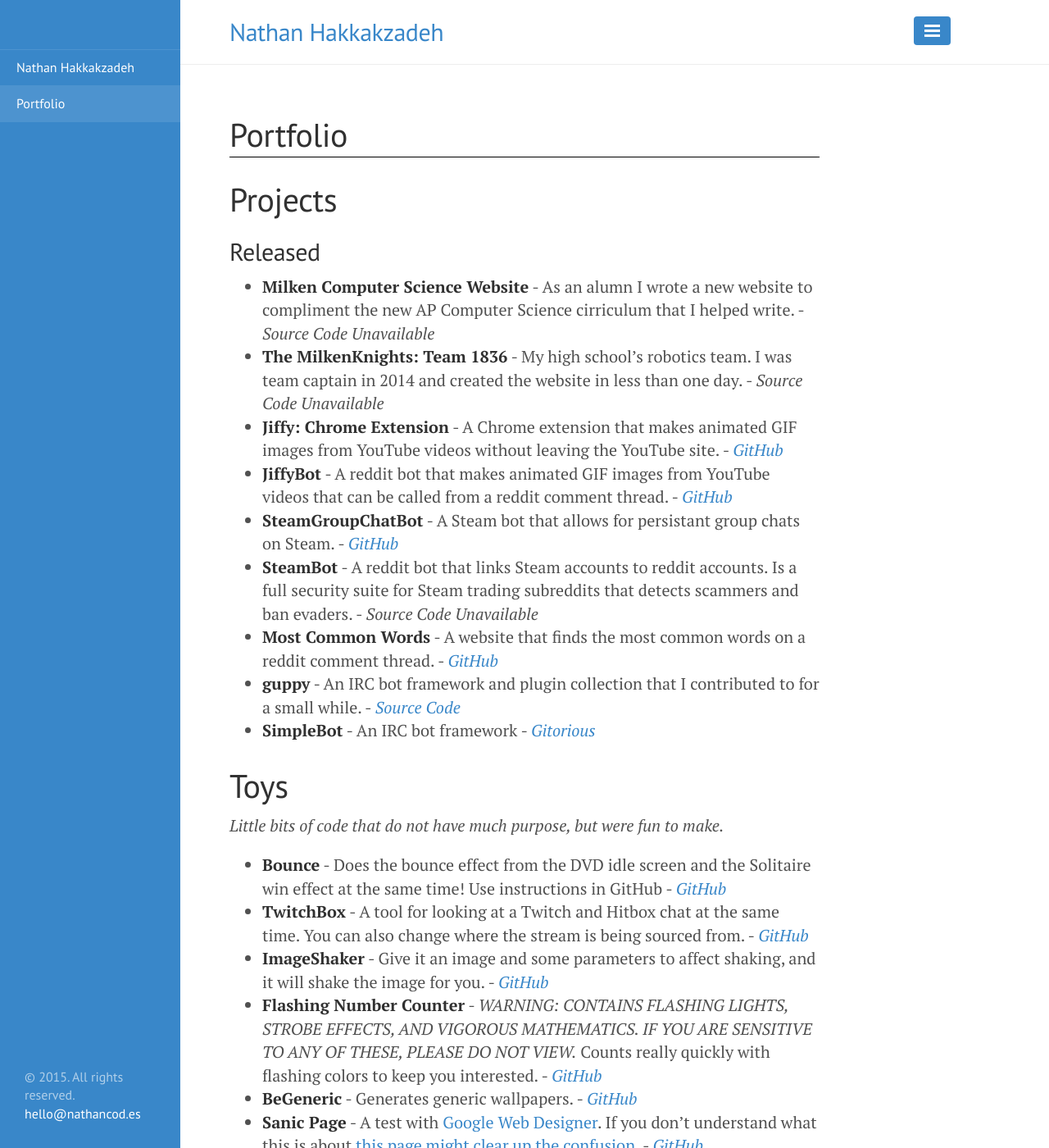
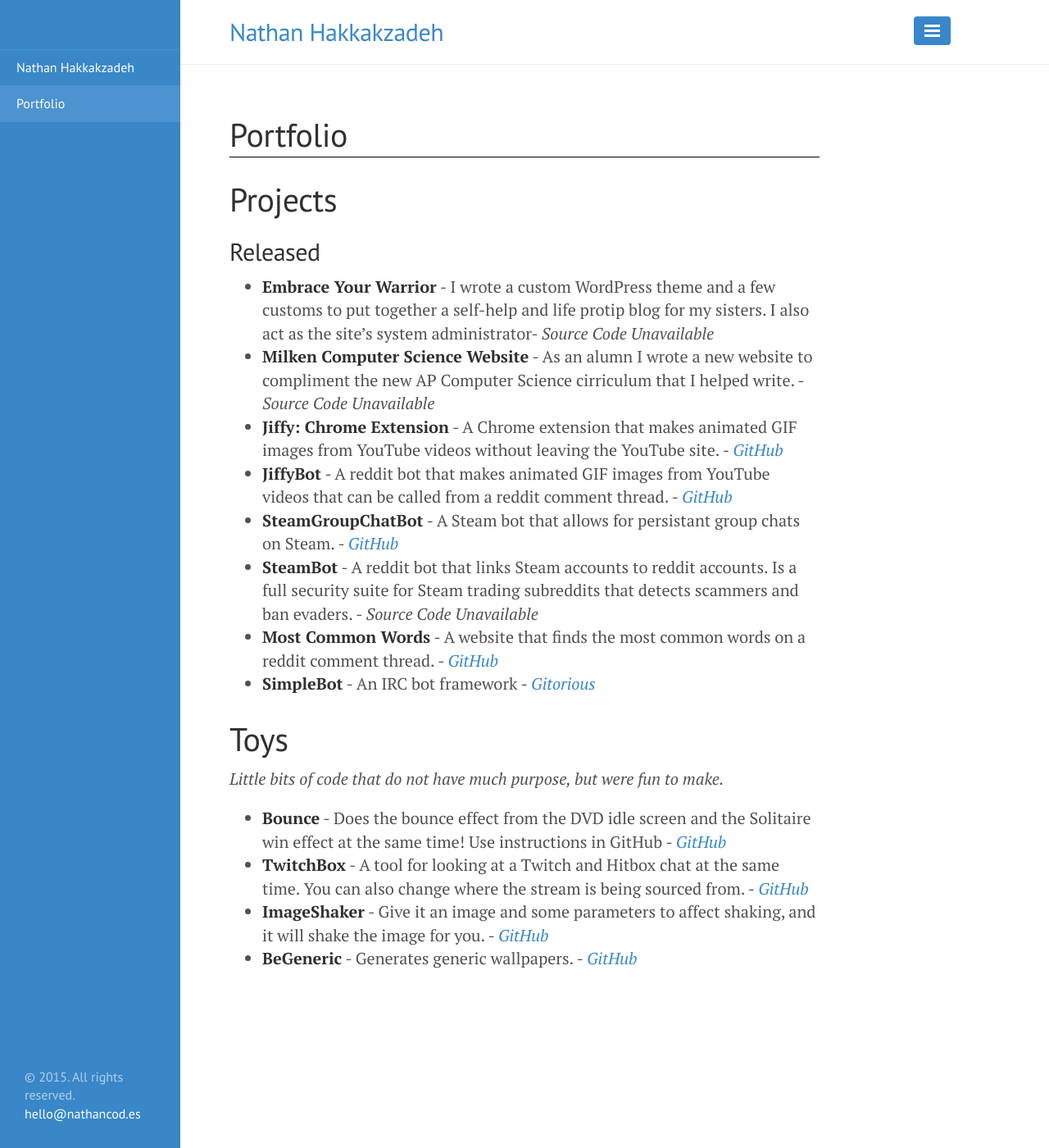
Before and after one commit to natehak/natehak.github.io, a Jekyll site: the page built from portfolio.md, in a window 1280 px wide and 1400 px high. Shown: the whole window at 82% size. Built offline with Jekyll 4.4.1, drawn with Linux system fonts in a browser that asks for light colours; some of the changed text lies outside the part shown.

Commit message:
Updated portfolio, added new projects, pruned older insignificant ones.

```diff
--- a/portfolio.md
+++ b/portfolio.md
@@ -5,14 +5,13 @@ title: Portfolio
 # Projects
 
 ## Released
+* [**Embrace Your Warrior**](http://www.embraceyourwarrior.com/) - I wrote a custom WordPress theme and a few customs to put together a self-help and life protip blog for my sisters. I also act as the site's system administrator- *Source Code Unavailable*
 * [**Milken Computer Science Website**](http://aegis.milkenschool.org/) - As an alumn I wrote a new website to compliment the new AP Computer Science cirriculum that I helped write. - *Source Code Unavailable*
-* [**The MilkenKnights: Team 1836**](http://themilkenknights.com/) - My high school's robotics team. I was team captain in 2014 and created the website in less than one day. - *Source Code Unavailable*
 * [**Jiffy: Chrome Extension**](https://chrome.google.com/webstore/detail/jiffy-the-gif-creating-pl/nlcjegmhpnnlbkpcfbechbjicnakhben?hl=en) - A Chrome extension that makes animated GIF images from YouTube videos without leaving the YouTube site. - [*GitHub*](https://github.com/drkabob/Jiffy/tree/master/JiffyPlugin)
 * [**JiffyBot**](https://reddit.com/r/jiffybot) - A reddit bot that makes animated GIF images from YouTube videos that can be called from a reddit comment thread. - [*GitHub*](https://github.com/drkabob/Jiffy/tree/master/JiffyBot)
 * [**SteamGroupChatBot**](http://steamcommunity.com/id/groupchatbot) - A Steam bot that allows for persistant group chats on Steam. - [*GitHub*](https://github.com/drkabob/SteamGroupChatBot)
 * [**SteamBot**](http://reddit.com/u/SteamBot) - A reddit bot that links Steam accounts to reddit accounts. Is a full security suite for Steam trading subreddits that detects scammers and ban evaders. - *Source Code Unavailable*
 * [**Most Common Words**](https://github.com/drkabob/most-common-words) - A website that finds the most common words on a reddit comment thread. - [*GitHub*](https://github.com/drkabob/most-common-words)
-* [**guppy**](http://guppy.uk.to) - An IRC bot framework and plugin collection that I contributed to for a small while. - [*Source Code*](http://repo.or.cz/w/guppy.git)
 * [**SimpleBot**](https://gitorious.org/simplebot) - An IRC bot framework - [*Gitorious*](https://gitorious.org/simplebot)
 
 # Toys
@@ -22,7 +21,4 @@ title: Portfolio
 * [**Bounce**](http://nathancod.es/Bounce/) - Does the bounce effect from the DVD idle screen and the Solitaire win effect at the same time! Use instructions in GitHub - [*GitHub*](https://github.com/drkabob/Bounce)
 * [**TwitchBox**](http://nathancod.es/TwitchBox/) - A tool for looking at a Twitch and Hitbox chat at the same time. You can also change where the stream is being sourced from. - [*GitHub*](https://github.com/drkabob/TwitchBox)
 * [**ImageShaker**](http://nathancod.es/ImageShaker/) - Give it an image and some parameters to affect shaking, and it will shake the image for you. - [*GitHub*](https://github.com/drkabob/ImageShaker)
-* [**Flashing Number Counter**](http://nathancod.es/FlashingNumberCounter/) - *WARNING: CONTAINS FLASHING LIGHTS, STROBE EFFECTS, AND VIGOROUS MATHEMATICS. IF YOU ARE SENSITIVE TO ANY OF THESE, PLEASE DO NOT VIEW.* Counts really quickly with flashing colors to keep you interested. - [*GitHub*](https://github.com/drkabob/FlashingNumberCounter)
 * [**BeGeneric**](http://nathancod.es/BeGeneric/) - Generates generic wallpapers. - [*GitHub*](https://github.com/drkabob/BeGeneric)
-* [**Sanic Page**](http://nathancod.es/sanic/) - A test with [Google Web Designer](https://www.google.com/webdesigner/). If you don't understand what this is about [this page might clear up the confusion.](http://knowyourmeme.com/memes/sanic) - [*GitHub*](https://github.com/drkabob/drkabob.github.io/tree/master/sanic)
-* [**SwagDrive**](http://www.chiefdelphi.com/forums/showthread.php?threadid=116538) - A drive code I wrote as a joke. Makes robots drive inconsistantly and spin in circles every now and then. Increases robot's swag and increases its YOLO. - [*GitHub Gist*](https://gist.github.com/drkabob/4a3dad13601a95a9e39b)
```
